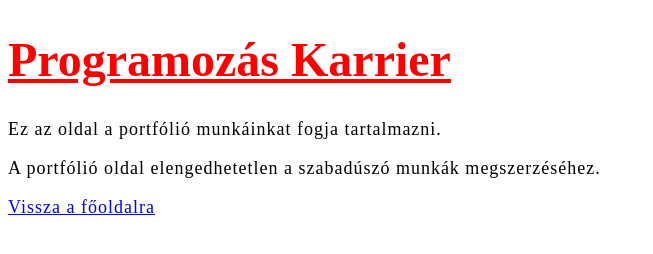
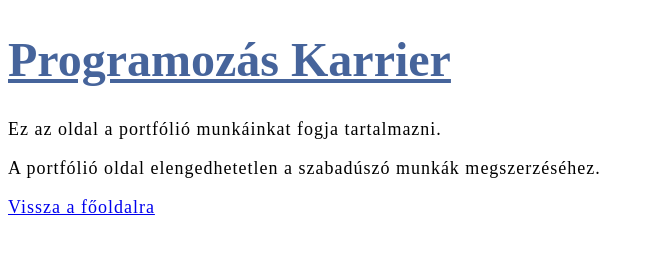
Before and after one commit to demeterzoltan80/portfolio-oldal, a plain HTML site: page index.html in a window 1280 px wide. Shown: the whole page, without its empty margins (0-653 px from the left). Drawn offline with Linux system fonts and the light colour scheme.

Commit message:
kék cím

```diff
--- a/css/styles.css
+++ b/css/styles.css
@@ -3,7 +3,7 @@ html {
 }
 
 h1 {
-    color: red;
+    color: #46649b;
     text-decoration: underline;
     font-size: 4.8rem;
 }
```
